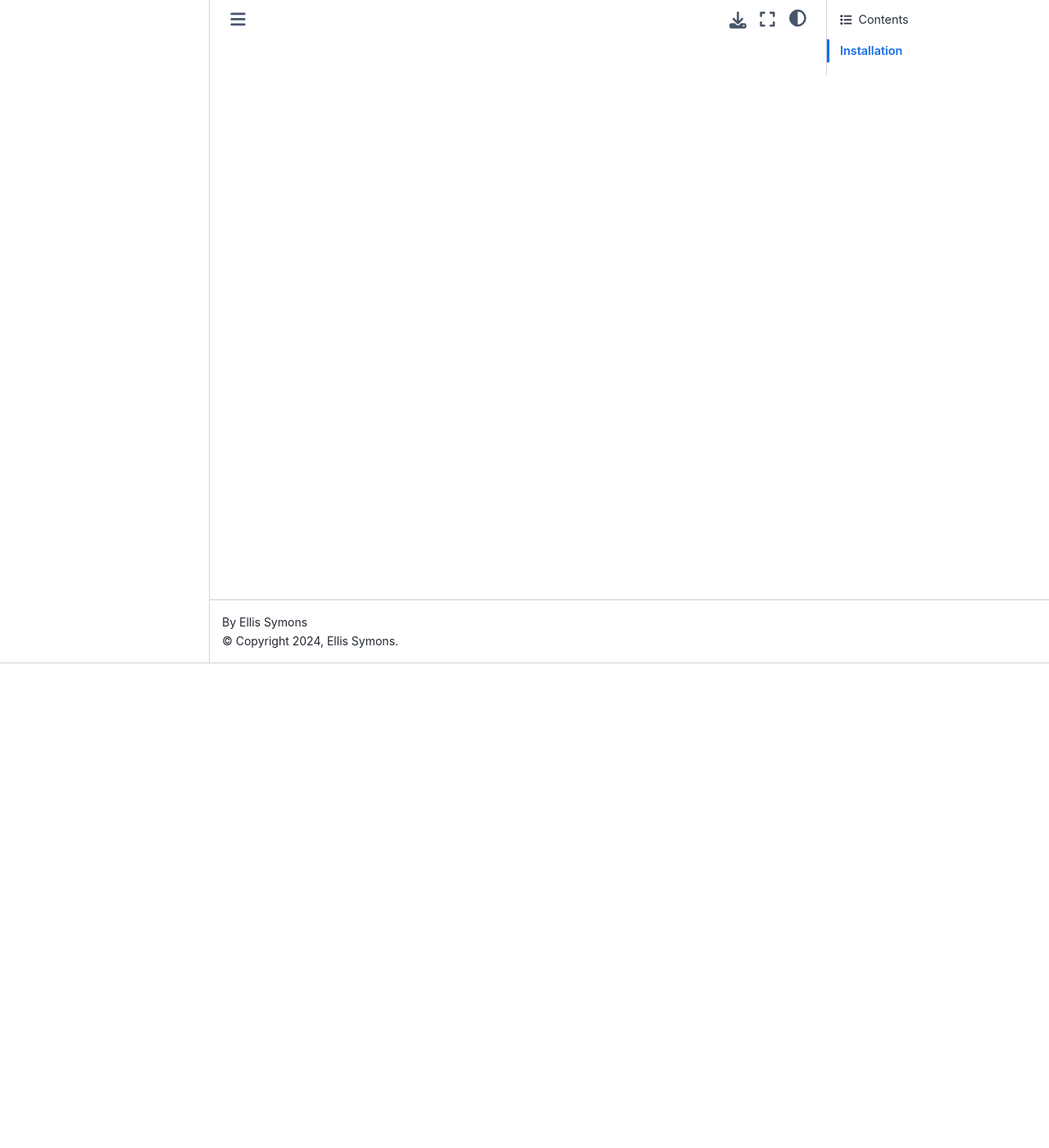
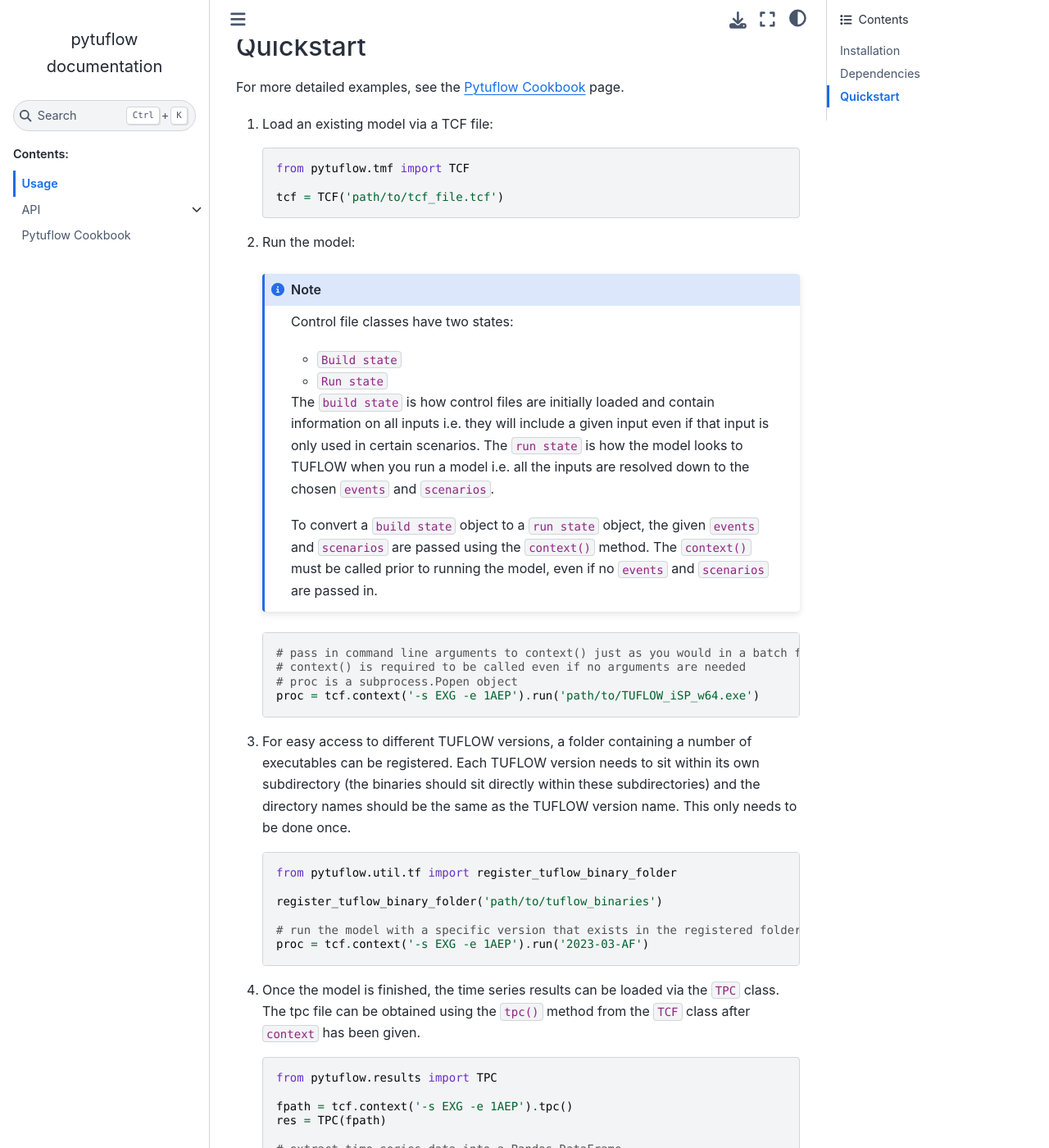
Before and after one commit to TUFLOW-Support/PyTuflow, a Sphinx documentation site: the page built from docs/usage.rst, in a window 1280 px wide and 1400 px high, scrolled down 591 px. Shown: the whole window at 82% size. Built offline with Sphinx 7.4.7 and the Sphinx Book theme 1.1.4, drawn with Linux system fonts in a browser that asks for light colours; some of the changed text lies outside the part shown.

Commit message:
updates docs

```diff
--- a/docs/index.rst
+++ b/docs/index.rst
@@ -20,6 +20,7 @@
 
    usage
    api
+   cookbook
 
 
 
--- a/docs/tmf_base_classes.rst
+++ b/docs/tmf_base_classes.rst
@@ -16,12 +16,15 @@
    RunState
    ControlFile
    Database
+   TCFBase
    Input
    GisInput_
    ControlFileBuildState
+   TCFBuildState
    DatabaseBuildState
    InputBuildState
    ControlFileRunState
+   TCFRunState
    DatabaseRunState
    InputRunState
    CrossSectionRunState
--- a/docs/usage.rst
+++ b/docs/usage.rst
@@ -12,4 +12,114 @@
 
    $ pip install pytuflow
 
-.. currentmodule:: pytuflow
+Dependencies
+------------
+
+Most dependencies are automatically installed when you install pytuflow. The only exception to this is the
+GDAL Python bindings, which are required to be installed manually. GDAL isn't necessarily required for all
+the functionality of pytuflow, however it is required for certain features.
+
+For Windows, you can download pre-compiled binaries from here: https://github.com/cgohlke/geospatial-wheels/releases.
+
+.. _quickstart:
+
+Quickstart
+----------
+
+For more detailed examples, see the :doc:`cookbook` page.
+
+1. Load an existing model via a TCF file:
+
+   .. code-block:: python
+
+      from pytuflow.tmf import TCF
+
+      tcf = TCF('path/to/tcf_file.tcf')
+
+2. Run the model:
+
+   .. note::
+
+      Control file classes have two states:
+
+      * :code:`Build state`
+      * :code:`Run state`
+
+      The :code:`build state` is how control files are initially loaded and contain information on all inputs i.e. they
+      will include a given input even if that input is only used in certain scenarios. The :code:`run state` is how the
+      model looks to TUFLOW when you run a model i.e. all the inputs are resolved down to the chosen :code:`events`
+      and :code:`scenarios`.
+
+      To convert a :code:`build state` object to a :code:`run state` object, the given :code:`events`
+      and :code:`scenarios` are passed using the :code:`context()` method. The :code:`context()` must be called
+      prior to running the model, even if no :code:`events` and :code:`scenarios` are passed in.
+
+   .. code-block:: python
+
+      # pass in command line arguments to context() just as you would in a batch file
+      # context() is required to be called even if no arguments are needed
+      # proc is a subprocess.Popen object
+      proc = tcf.context('-s EXG -e 1AEP').run('path/to/TUFLOW_iSP_w64.exe')
+
+3. For easy access to different TUFLOW versions, a folder containing a number of executables can be registered.
+   Each TUFLOW version needs to sit within its own subdirectory (the binaries should sit directly within
+   these subdirectories) and the directory names should be the same as the
+   TUFLOW version name. This only needs to be done once.
+
+   .. code-block:: python
+
+      from pytuflow.util.tf import register_tuflow_binary_folder
+
+      register_tuflow_binary_folder('path/to/tuflow_binaries')
+
+      # run the model with a specific version that exists in the registered folder
+      proc = tcf.context('-s EXG -e 1AEP').run('2023-03-AF')
+
+4. Once the model is finished, the time series results can be loaded via the :code:`TPC` class. The tpc file can be obtained
+   using the :code:`tpc()` method from the :code:`TCF` class after :code:`context` has been given.
+
+   .. code-block:: python
+
+      from pytuflow.results import TPC
+
+      fpath = tcf.context('-s EXG -e 1AEP').tpc()
+      res = TPC(fpath)
+
+      # extract time series data into a Pandas DataFrame
+      df = res.time_series('FC01.1_R', 'q')
+
+5. The model can queried to check for given inputs.
+
+   .. code-block:: python
+
+      # find_input() looks for the given text in the whole command or in given parts of the command (left-hand side / right-hand side)
+      # the return is a list of found inputs in order they appear in the control files (an empty list means nothing was found)
+      inps = tcf.find_input('Read GIS Z Shape')
+
+6. Depending on the input type, the input will have certain properties to describe the input which can be helpful
+
+   .. code-block:: python
+
+      # get the input object
+      inp = inps[0]
+
+      # GIS input - layer count - how many layers are referenced in the input
+      layer_count = inp.layer_count
+
+      # GIS input - geometries - a list of different geometry types referenced in the input
+      geoms = inp.geoms
+
+      # File Input - check if any of the referenced files don't exist
+      missing_files = inp.missing_files
+
+7. Databases can be viewed as a Pandas DataFrame
+
+   .. code-block:: python
+
+      # get the loadedbc_dbase class
+      bc_dbase = tcf.bc_dbase()
+
+      # get the bc_dbase as a DataFrame object
+      df = bc_dbase.db()
+
+For more examples, see the :doc:`cookbook` page.
```
Also changed, not shown: docs/cookbook.rst (added, +413 -0 lines).
